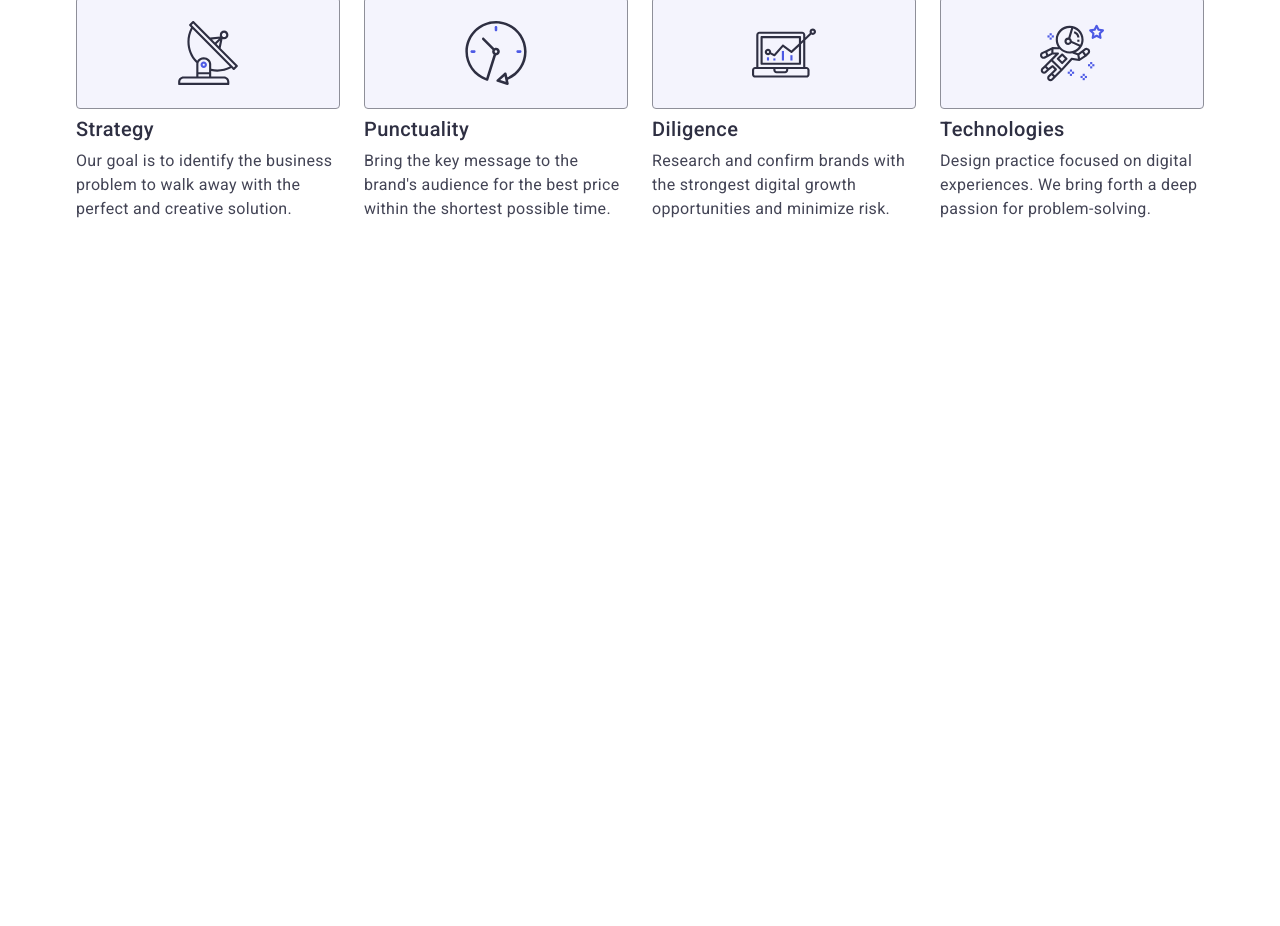
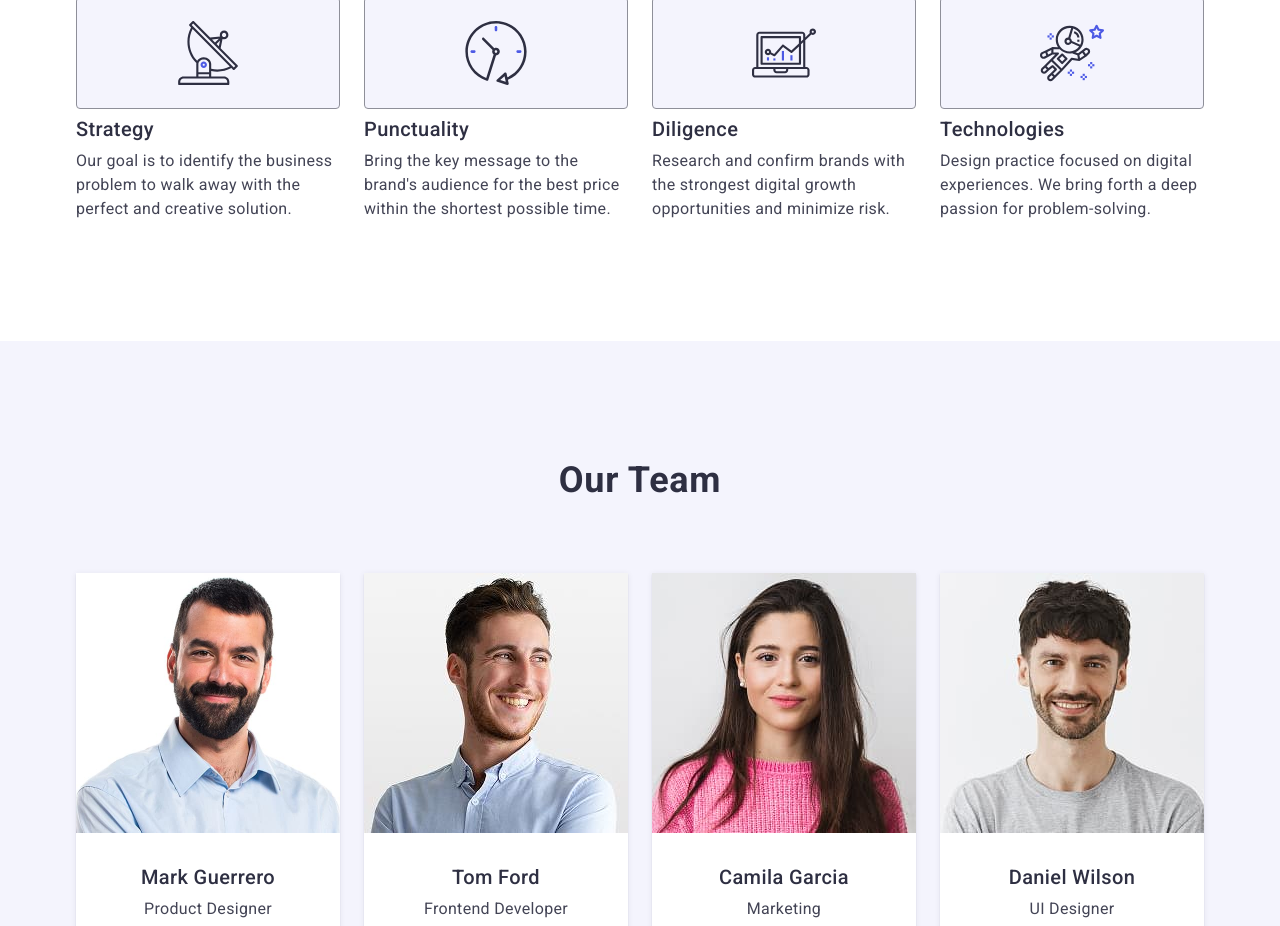
Before and after one commit to Yurii-Voronich/goit-markup-hw-06, a plain HTML site: page index.html in a window 1280 px wide. Shown: the part 796-1722 px from the top of the page. Before the commit the page ends 1137 px from the top, so only its background shows below. Drawn offline with nearby package versions, Linux system fonts and the light colour scheme.

Commit message:
team-section

```diff
--- a/css/styles.css
+++ b/css/styles.css
@@ -470,11 +470,17 @@ body {
   letter-spacing: 0.02em;
   color: #434455;
 }
-
 .team-section {
-  padding: 120px 0;
+  padding: 96px 0;
   background-color: #f4f4fd;
 }
+
+@media screen and (min-width: 1158px) {
+  .team-section {
+    padding: 120px 0;
+  }
+}
+
 .team-title {
   font-size: 36px;
   line-height: 1.11;
@@ -485,15 +491,43 @@ body {
 }
 .team-section-list {
   display: flex;
-  gap: 24px;
+  flex-direction: column;
+  gap: 72px;
 }
-
+@media screen and (min-width: 768px) {
+  .team-section-list {
+    display: flex;
+    flex-direction: row;
+    flex-wrap: wrap;
+    row-gap: 64px;
+    column-gap: 24px;
+    justify-content: center;
+  }
+}
+@media screen and (min-width: 1158px) {
+  .team-section-list {
+    display: flex;
+    flex-direction: row;
+    gap: 24px;
+  }
+}
 .team-section-list-item {
-  width: calc((100% - 72px) / 4);
+  margin: 0 auto;
+  width: 264px;
   background-color: #fff;
   border-radius: 0 0 4px 4px;
   box-shadow: 0px 1px 6px rgba(46, 47, 66, 0.08),
     0px 1px 1px rgba(46, 47, 66, 0.16), 0px 2px 1px rgba(46, 47, 66, 0.08);
+}
+@media screen and (min-width: 768px) {
+  .team-section-list-item {
+    margin: 0;
+  }
+}
+@media screen and (min-width: 1158px) {
+  .team-section-list-item {
+    width: calc((100% - 72px) / 4);
+  }
 }
 .prof-wrapper {
   padding: 32px 0;
--- a/index.html
+++ b/index.html
@@ -135,13 +135,14 @@
         </div>
       </section>
       <!------------------------------------ third section (our team) --------------------------------------->
-      <!-- <section class="team-section">
+      <section class="team-section">
         <div class="container">
           <h2 class="team-title">Our Team</h2>
           <ul class="team-section-list">
             <li class="team-section-list-item">
               <img
                 src="./images/team/mark.jpg"
+                srcset="./images/team/mark@2x.jpg 2x"
                 width="264"
                 alt="Mark avatar"
                 class="avatar"
@@ -184,6 +185,7 @@
             <li class="team-section-list-item">
               <img
                 src="./images/team/tom.jpg"
+                srcset="./images/team/tom@2x.jpg 2x"
                 width="264"
                 alt="Our Frontend Developer photo"
                 class="avatar"
@@ -226,6 +228,7 @@
             <li class="team-section-list-item">
               <img
                 src="./images/team/camila.jpg"
+                srcset="./images/team/camila@2x.jpg 2x"
                 width="264"
                 alt="Our Marketing manager photo"
                 class="avatar"
@@ -268,6 +271,7 @@
             <li class="team-section-list-item">
               <img
                 src="./images/team/daniel.jpg"
+                srcset="./images/team/daniel@2x.jpg 2x"
                 width="264"
                 alt="Our UI designer photo"
                 class="avatar"
@@ -309,7 +313,7 @@
             </li>
           </ul>
         </div>
-      </section> -->
+      </section>
       <!------------------------------------------------- 4 th section (our portfolio) ------------------------------------------------->
       <!-- <section class="portfolio-section">
         <div class="container">
@@ -503,7 +507,7 @@
       </div>
     </footer> -->
     <!------------------------------------------------------------------MOBILE MENU ------------------------------------------------------->
-    <div class="mobile-menu is-open">
+    <!-- <div class="mobile-menu">
       <div class="mobile-menu-container">
         <button class="close-mobile-menu-button" type="button">
           <svg width="8" height="8">
@@ -572,9 +576,9 @@
           </li>
         </ul>
       </div>
-    </div>
+    </div> -->
     <!------------------------------------------------------------------------- MODAL ------------------------------------------------------->
-    <div class="modal-overlay">
+    <!-- <div class="modal-overlay">
       <div class="modal-window">
         <button class="close-modal-window-button" type="button">
           <svg width="8" height="8" class="close-modal-window-icon">
@@ -654,6 +658,6 @@
           <button class="submit-modal-button" type="submit">Send</button>
         </form>
       </div>
-    </div>
+    </div> -->
   </body>
 </html>
```
Also changed, not shown: images/team/camila@2x.jpg (added), images/team/daniel@2x.jpg (added), images/team/mark@2x.jpg (added), images/team/tom@2x.jpg (added).
